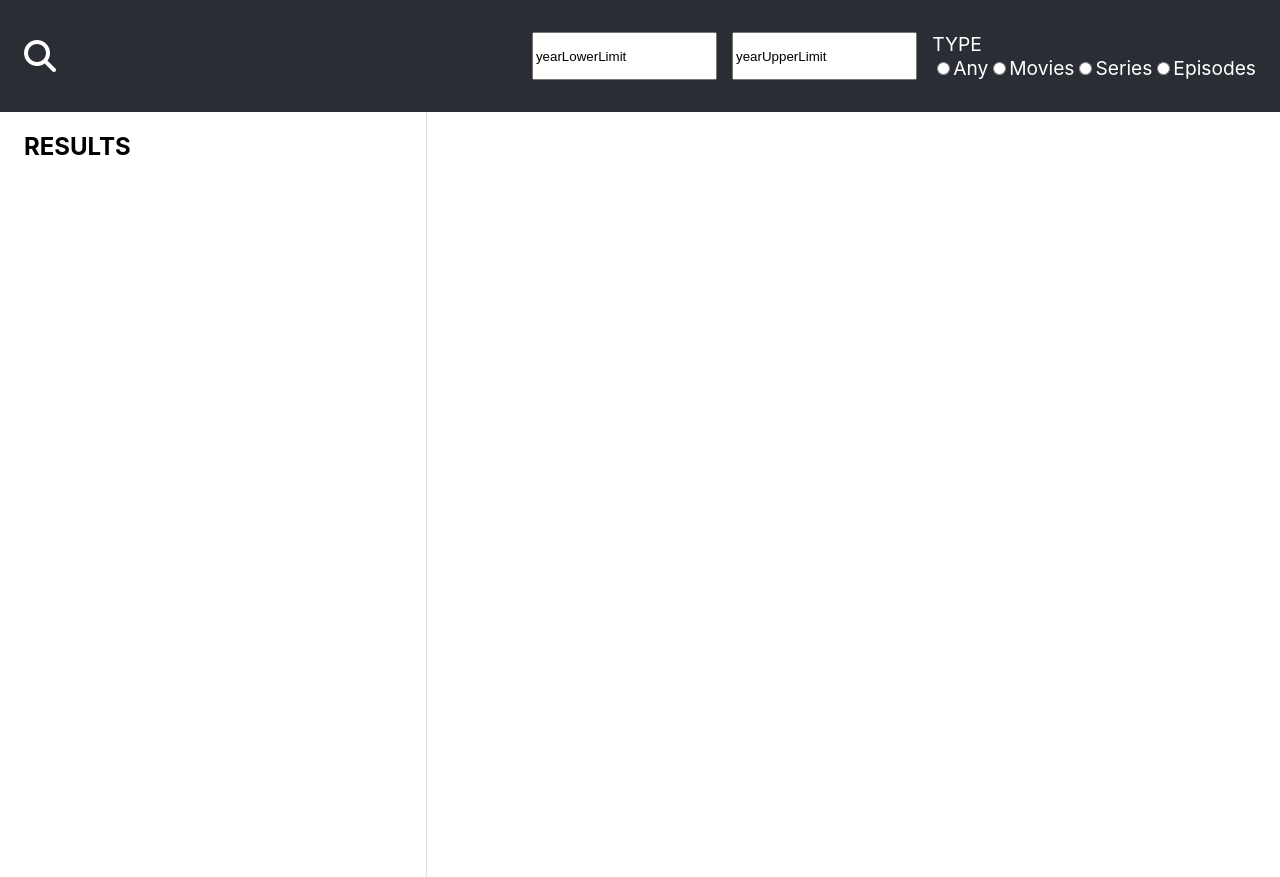
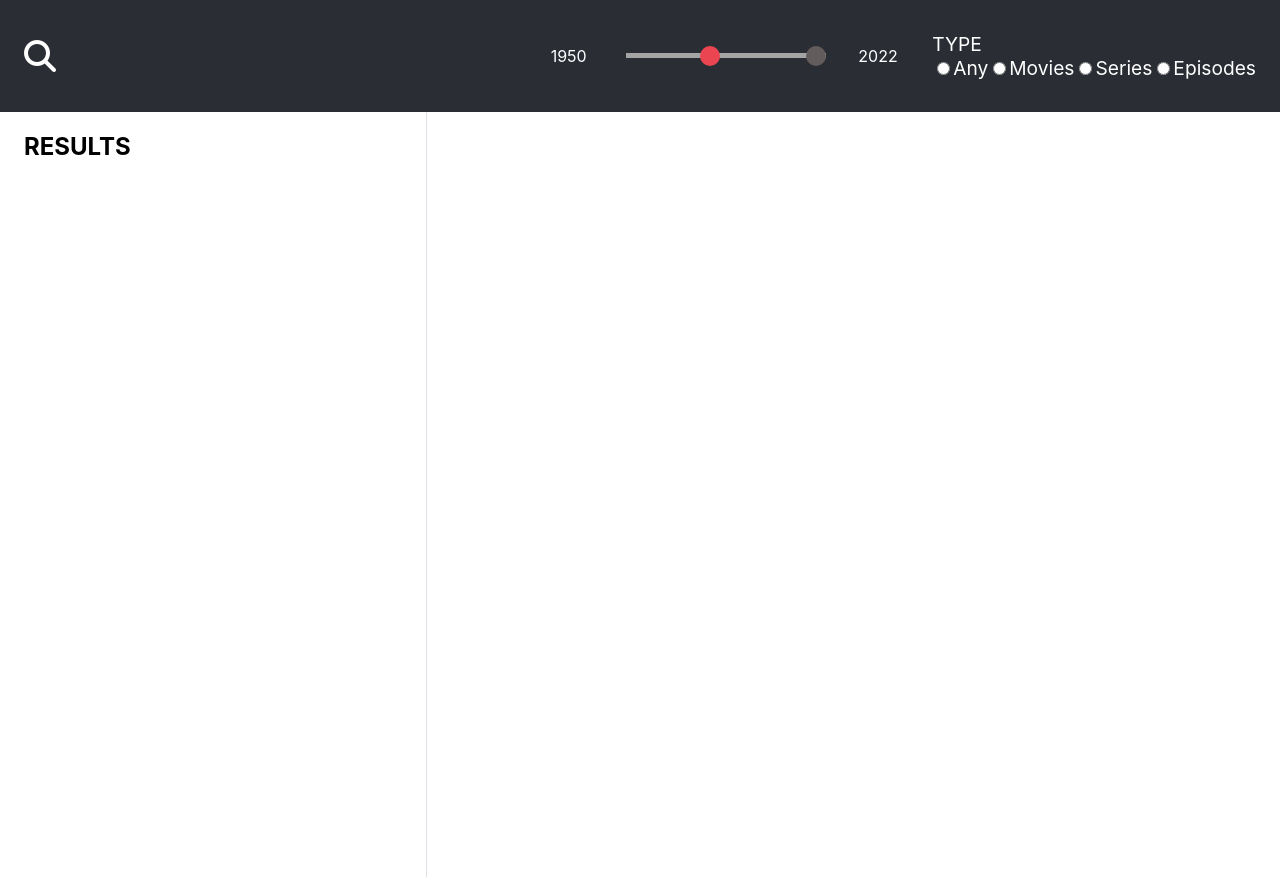
Before and after one commit to BrokenDots/omdb-search-alligent, a React (Create React App) app: page / in a window 1280 px wide. Built offline with nearby package versions, Linux system fonts and the light colour scheme.

Commit message:
Added double range slider and connected to state

```diff
--- a/src/App.css
+++ b/src/App.css
@@ -45,6 +45,19 @@
 
   }
 
+
+  .year-field{
+    all: unset;
+    width: 3em;
+    padding: 4px;
+    box-sizing: border-box;
+    background: none;
+    color: white;
+    box-shadow: none;
+    outline: none;
+  }
+
+
 .radio-div{
     font-size: var(--step--1);
 }
@@ -65,3 +78,83 @@ input[type=radio] {
 .result-big-div{
     padding: 2rem;
 }
+
+
+
+/* DOUBLE SLIDER STYLES */
+.slide-container{
+    position: relative;
+    width : 200px;
+
+}
+
+.slider {
+    -webkit-appearance: none;
+    width: 100%;
+    top : 40%;
+    height: 5px;
+    position: absolute;
+    background: #a4a4a4;
+    outline: none;
+}
+
+.slider input {
+    pointer-events: none;
+    position: absolute;
+    overflow: hidden;
+    left: 25%;
+    top: 15px;
+    width: 50%;
+    outline: none;
+    height: 18px;
+    margin: 0;
+    padding: 0;
+
+}
+
+.slider::-webkit-slider-thumb {
+    -webkit-appearance: none;
+    appearance: none;
+    width: 1.5em;
+    height: 1.5em;
+    border-radius: 1.5em;
+    background: #ea4550;
+    cursor: pointer;
+
+    pointer-events: all;
+    position: relative;
+    z-index: 1;
+    outline: 0;
+}
+
+.slider::-moz-range-thumb {
+    width: 20px;
+    height: 20px;
+    background: #ea4550;
+    cursor: pointer;
+
+    pointer-events: all;
+    position: relative;
+    z-index: 10;
+    -moz-appearance: none;
+    width: 9px;
+}
+
+.second-slider::-webkit-slider-thumb {
+    background: #635c5d;
+}
+
+.slider input::-moz-range-track {
+    position: relative;
+    z-index: -1;
+    border: 0;
+}
+.slider input:last-of-type::-moz-range-track {
+    -moz-appearance: none;
+    background: none transparent;
+    border: 0;
+
+}
+.slider input[type=range]::-moz-focus-outer {
+border: 0;
+}
--- a/src/App.jsx
+++ b/src/App.jsx
@@ -9,6 +9,7 @@ import ResultSingle from './Components/ResultSingle/ResultSingle';
 import ResultListItem from './Components/ResultListItem/ResultListItem';
 
 
+
 function App() {
 
   //this is basically for the onchange. Keeps updating the state for each char typed
@@ -16,8 +17,8 @@ function App() {
     {
       query : "",
       type : '',
-      yearLowerLimit : "",
-      yearUpperLimit : ""
+      yearLowerLimit : 1950,
+      yearUpperLimit : 2022
     }
   )
 
@@ -49,13 +50,16 @@ function App() {
 
 
 
+
   //this state is used to render the info of the movie clicked aka ResultSingle Component.
-  //even though the onClick function is defined here, it is used in the ResultList component by passing to it as a prop. This is because that is where we can get the id.
-  //However, we had to define the state and function here since the App component is the one rendering the ResultSingle comp, not the list component.
+  //this is one of those cases where we need to pass data from a child comp to a parent component
+  //thats because the ResultList component is the one that had the id needed to render the ResultSingle component
+  //To do that, we created a function that would update the parent state and then pass the function as a prop to the child (ResultList). Which uses this function to update the parent's state
   const [modalState, setModalState] = useState()
   function onItemClick(id){
     setModalState(id);
   }
+
 
 
 
@@ -70,8 +74,20 @@ function App() {
           <input type="text" name="query" onChange={changeHandler} autoFocus />
         </div>
 
-        <input type="text" name="yearLowerLimit" onChange={changeHandler} defaultValue="yearLowerLimit" />
-        <input type="text" name="yearUpperLimit" onChange={changeHandler} defaultValue="yearUpperLimit"/>
+
+        <input type="text" className='year-field' value={formData.yearLowerLimit} readOnly  />
+
+
+        <div className="slide-container">
+            <input type="range" min="1900" max="2022" name="yearLowerLimit" value={formData.yearLowerLimit} className="slider" id="myRange1" onChange={changeHandler} />
+            <input type="range" min="1900" max="2022" name="yearUpperLimit" value={formData.yearUpperLimit} className="slider second-slider" id="myRange2" onChange={changeHandler}/>
+        </div>
+
+        <input type="text" className='year-field' value={formData.yearUpperLimit} readOnly  />
+
+
+
+
 
 
         <div className="radio-div">
@@ -84,7 +100,7 @@ function App() {
           <label htmlFor="series">Series</label>
           <input type="radio" id="episodes" name="type" value='episode' onChange={changeHandler}/>
           <label htmlFor="episodes">Episodes</label>
-          </div>
+        </div>
 
         <button type="submit" style={{display : "none"}}>submit</button>
       </form>
```
Also changed, not shown: public/index.html (line endings or trailing spaces).
